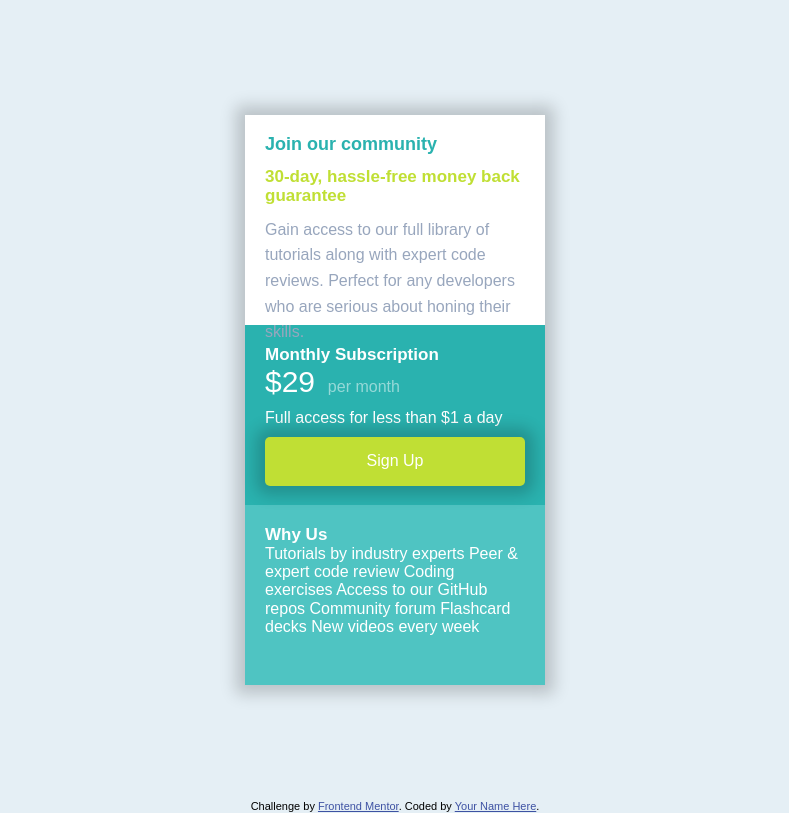
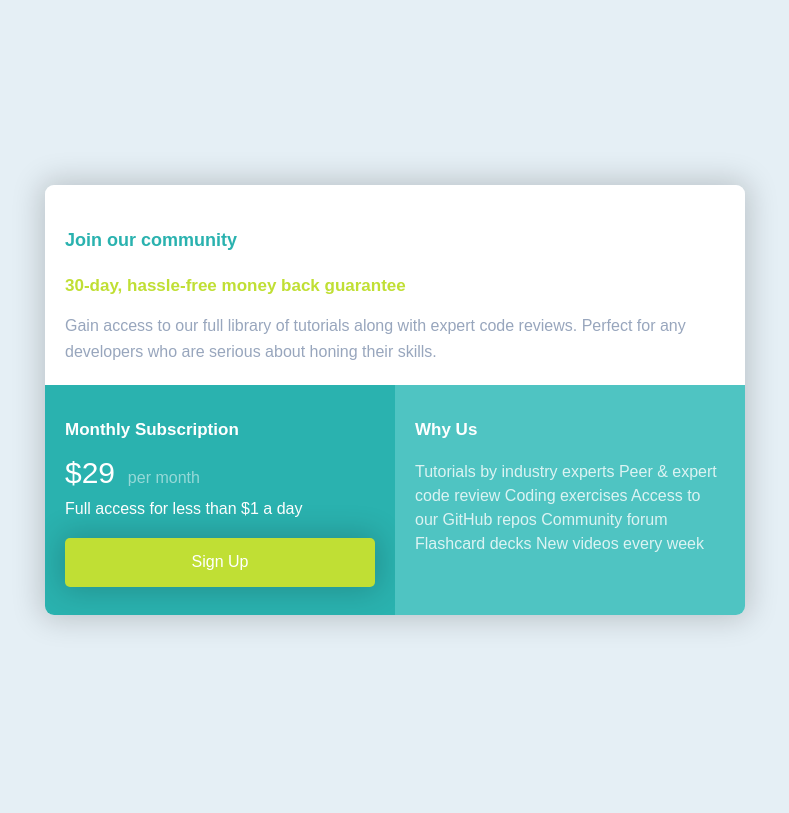
Before and after one commit to perrykwarteng/Single-Price-Grid, a plain HTML site: page index.html in a window 1280 px wide. Shown: the whole page, without its empty margins (245-1034 px from the left). Drawn offline with Linux system fonts and the light colour scheme.

Commit message:
finished building the grid section

```diff
--- a/Styles/style.css
+++ b/Styles/style.css
@@ -60,19 +60,19 @@ p {
   width: 100%;
   background: var(--color-text);
   color: #fff;
-  box-shadow: 0px 0px 15px 9px rgba(0, 0, 0, 0.19);
+  box-shadow: 0px 0px 30px 4px rgba(0, 0, 0, 0.19);
 }
 
 /* Grid section */
 .container--contain {
-  height: 100vh;
+  height: 80rem;
   display: flex;
   justify-content: center;
   align-items: center;
 }
 .container {
   width: 300px;
-  box-shadow: 0px 0px 15px 9px rgba(0, 0, 0, 0.19);
+  box-shadow: 0px 0px 30px 4px rgba(0, 0, 0, 0.19);
 }
 
 .container--text-one,
@@ -82,11 +82,11 @@ p {
 }
 .container--text-one {
   background: #fff;
-  height: 21rem;
+  height: 25rem;
 }
 .container--text-content .grid__content-one,
 .container--text-content .grid__content-two {
-  height: 18rem;
+  height: 20rem;
 }
 .container--text-content .grid__content-one {
   background: var(--color-primary);
@@ -113,6 +113,10 @@ p {
 .grid__content-one .grid__content-price {
   font-size: 3rem;
 }
+.grid__content-one .content__one-heading {
+  margin-bottom: 0.8rem;
+}
+
 .grid__content-one .grid__content-period {
   font-size: var(--font-text);
   margin-left: 1rem;
@@ -121,3 +125,59 @@ p {
 .grid__content-paragraph {
   margin: 1rem 0;
 }
+.grid__content-one .btn {
+  margin-top: 1rem;
+}
+
+.grid__content-two .content__two-heading {
+  margin-bottom: 2rem;
+}
+.grid__content-two .grid__content-two-paragraph {
+  line-height: 1.5;
+}
+@media screen and (min-width: 768px) {
+  .container--contain {
+    height: 100vh;
+  }
+  .container {
+    border-radius: 9px;
+    box-shadow: 0px 0px 30px 4px rgba(0, 0, 0, 0.19);
+    height: auto;
+    overflow: hidden;
+    width: 700px;
+  }
+  .container--text-one {
+    height: 20rem;
+  }
+  .container--text-one .text__h1,
+  .container--text-one .text__h2 {
+    margin-top: 2.5rem;
+  }
+  .container--text-one .text__paragraph {
+    margin-top: 1.8rem;
+  }
+  .container--text-content {
+    display: grid;
+    grid-template-columns: repeat(2, 1fr);
+  }
+
+  .container--text-content .grid__content-one,
+  .container--text-content .grid__content-two {
+    height: 23rem;
+  }
+
+  .grid__content-one .content__one-heading {
+    margin-top: 1.5rem;
+  }
+  .grid__content-one .grid__content-price {
+    display: inline-block;
+    margin-top: 0.8rem;
+  }
+  .grid__content-two .content__two-heading {
+    margin-top: 1.5rem;
+  }
+  .grid__content-two .grid__content-two-paragraph {
+    opacity: 0.8;
+    margin-top: 2rem;
+  }
+}
--- a/index.html
+++ b/index.html
@@ -66,9 +66,8 @@
               </div>
           </div>
           <div class="grid__content-two">
-            <div class="conetent--three"></div>
-            <h2>Why Us</h2>
-            <p>Tutorials by industry experts
+            <h2 class="content__two-heading">Why Us</h2>
+            <p class="grid__content-two-paragraph">Tutorials by industry experts
               Peer &amp; expert code review
               Coding exercises
               Access to our GitHub repos
@@ -79,7 +78,7 @@
         </div>
     </div>
 </section>
-
+<!--
     <footer>
       <p class="attribution">
         Challenge by
@@ -87,6 +86,6 @@
           >Frontend Mentor</a
         >. Coded by <a href="#">Your Name Here</a>.
       </p>
-    </footer>
+    </footer> -->
   </body>
 </html>
```
